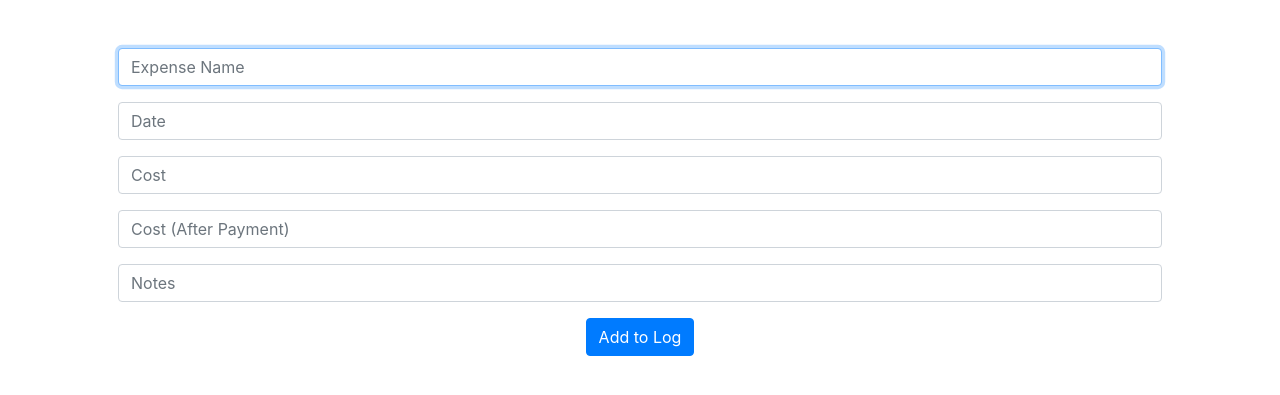
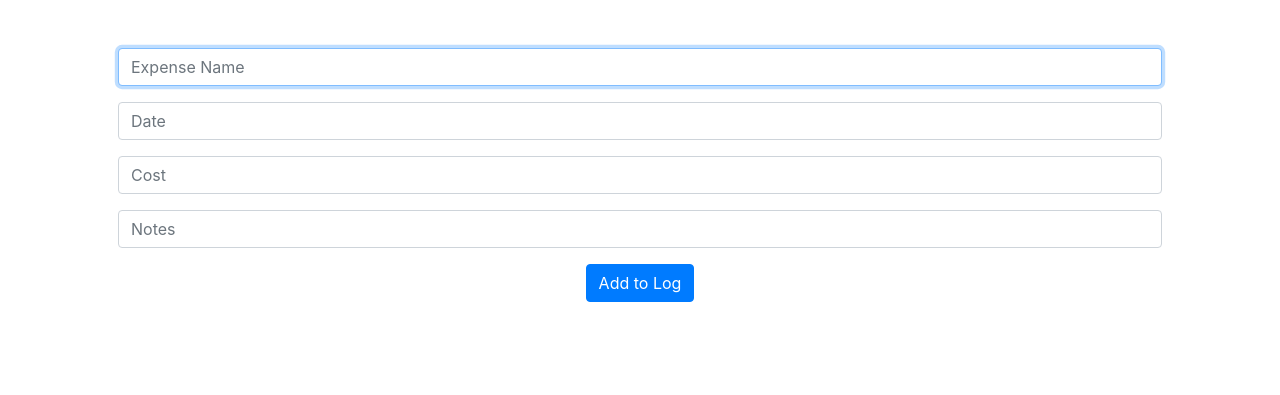
Before and after one commit to coole123/MiserMe, a Flask app: page /expense in a window 1280 px wide. Shown: the part 76-471 px from the top of the page. Run offline with Flask 2, Linux system fonts and the light colour scheme; the visitor is signed in with stand-in values (Sample User, id 1); some libraries are stand-ins or nearby versions.

Commit message:
debugged the issue that index.html was not properly pulling data from sql table

```diff
--- a/miserme/app.py
+++ b/miserme/app.py
@@ -67,18 +67,19 @@ def index():
     """ Show the available monthly funds, fixed expenses, and total left """
     c.execute("SELECT txn_name, date, predicted_cost, true_cost, funds_added, notes FROM finances WHERE user_id = :user_id", {"user_id": session["user_id"]})
     rows = c.fetchall()
+    print(rows)
 
     funds_snapshot = []
     budget = 0
 
     for row in rows:
         funds_snapshot.append({
-            "name": row[2],
-            "date": row[3],
-            "predict": row[4],
-            "true": row[5],
-            "added": row[6],
-            "notes": row[7]
+            "name": row[0],
+            "date": row[1],
+            "predict": row[2],
+            "true": row[3],
+            "added": row[4],
+            "notes": row[5]
         })
 
     c.execute("SELECT funds FROM registrants WHERE id = :user_id", {"user_id": session["user_id"]})
@@ -107,11 +108,10 @@ def expense():
         txn_name = request.form.get("txn_name")
         txn_date = request.form.get("txn_date")
         txn_p_cost = request.form.get("txn_p_cost")
-        txn_t_cost = request.form.get("txn_t_cost")
         txn_notes = request.form.get("txn_notes")
 
-        c.execute("INSERT INTO finances (user_id, txn_name, date, predicted_cost, true_cost, notes) VALUES (?, ?, ?, ?, ?, ?",
-                (session["user_id"], txn_name, txn_date, txn_p_cost, txn_t_cost, txn_notes))
+        c.execute("INSERT INTO finances (user_id, txn_name, date, predicted_cost, notes) VALUES (?, ?, ?, ?, ?)",
+                (session["user_id"], txn_name, txn_date, txn_p_cost, txn_notes))
 
         return redirect("/")
 
--- a/miserme/templates/expense.html
+++ b/miserme/templates/expense.html
@@ -22,11 +22,6 @@
             <input class="form-control" name="txn_p_cost" type="text" placeholder="Cost">
         </div>
 
-        <!-- User will input the true cost of an expense -->
-        <div class="form-group">
-            <input class="form-control" name="txn_t_cost" type="text" placeholder="Cost (After Payment)">
-        </div>
-
         <!-- User will input any notes associated with the expense -->
         <div class="form-group">
             <input class="form-control" name="txn_notes" type="text" placeholder="Notes">
```
Also changed, not shown: miserme/registrants.db, 2 other files.
